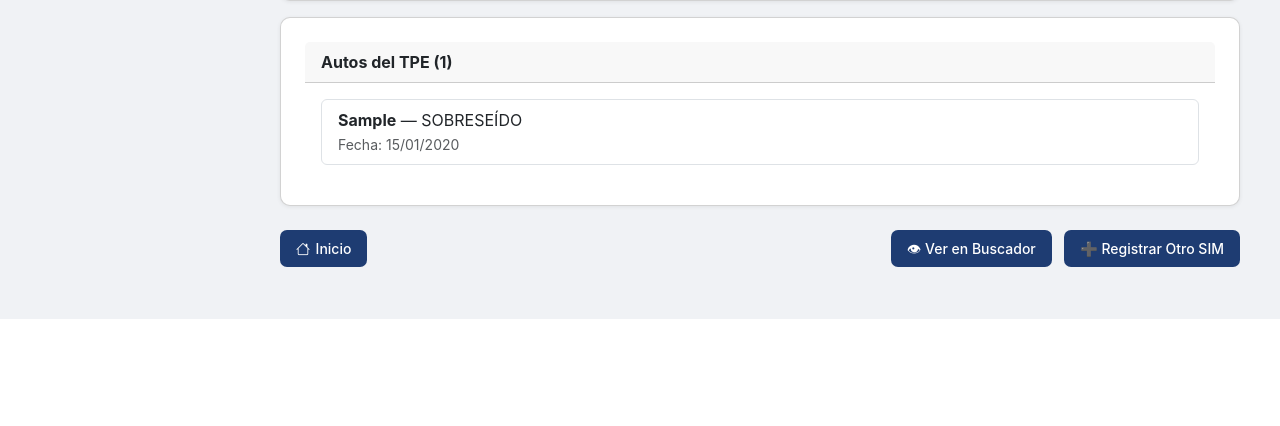
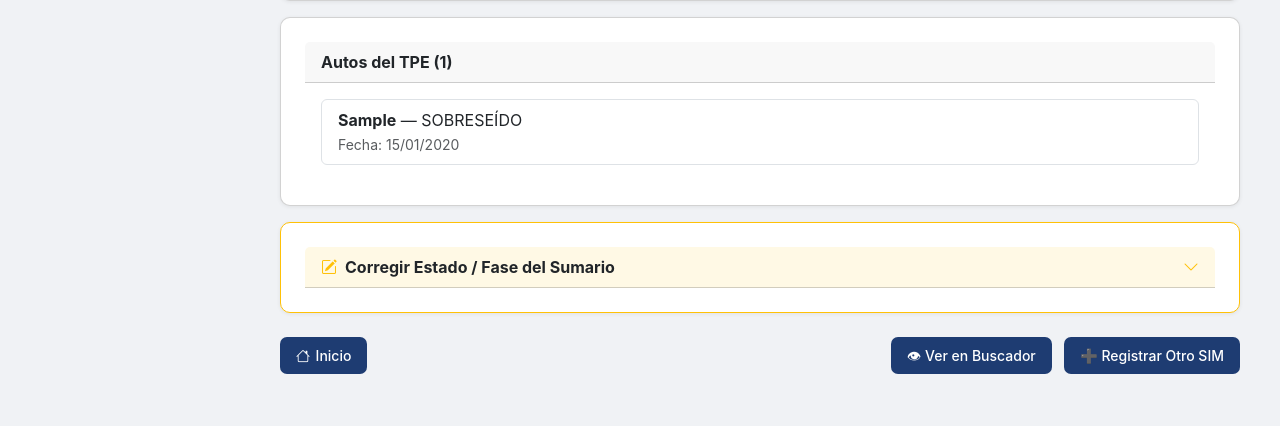
Before and after one commit to taicon-code/tpe_prueba, a Django app: page /ayudante/wizard/1/resumen/ in a window 1280 px wide. Shown: the part 1038-1464 px from the top of the page. Before the commit the page ends 1357 px from the top, so only its background shows below. Run offline with Django 5.2, Linux system fonts and the light colour scheme; a user stored in the database is signed in; tables that the repository leaves empty hold one stand-in row (values such as "Sample post"); parts of the project's set-up code (start-up, migrations or seed data) failed here and were passed over.

Commit message:
fix:estado de sim historicos

```diff
--- a/tpe_app/templates/tpe_app/ayudante/wizard/resumen.html
+++ b/tpe_app/templates/tpe_app/ayudante/wizard/resumen.html
@@ -162,6 +162,49 @@
     </div>
     {% endif %}
 
+    <!-- Corrección manual de estado/fase -->
+    <div class="card mb-3 border-warning">
+        <div class="card-header bg-warning bg-opacity-10 d-flex justify-content-between align-items-center"
+             style="cursor:pointer;" data-bs-toggle="collapse" data-bs-target="#panelCorreccion">
+            <span><i class="bi bi-pencil-square me-2 text-warning"></i><strong>Corregir Estado / Fase del Sumario</strong></span>
+            <i class="bi bi-chevron-down text-warning"></i>
+        </div>
+        <div class="collapse" id="panelCorreccion">
+            <div class="card-body">
+                <p class="text-muted small mb-3">
+                    Usa esta opción para corregir el estado y fase de sumarios históricos que no siguieron el flujo automático.
+                </p>
+                <form method="post">
+                    {% csrf_token %}
+                    <input type="hidden" name="accion" value="corregir_estado">
+                    <div class="row g-3">
+                        <div class="col-md-5">
+                            <label class="form-label fw-semibold">Estado</label>
+                            <select name="estado" class="form-select form-select-sm">
+                                {% for val, label in estado_choices %}
+                                    <option value="{{ val }}" {% if val == sim.estado %}selected{% endif %}>{{ label }}</option>
+                                {% endfor %}
+                            </select>
+                        </div>
+                        <div class="col-md-5">
+                            <label class="form-label fw-semibold">Fase</label>
+                            <select name="fase" class="form-select form-select-sm">
+                                {% for val, label in fase_choices %}
+                                    <option value="{{ val }}" {% if val == sim.fase %}selected{% endif %}>{{ label }}</option>
+                                {% endfor %}
+                            </select>
+                        </div>
+                        <div class="col-md-2 d-flex align-items-end">
+                            <button type="submit" class="btn btn-warning btn-sm w-100">
+                                <i class="bi bi-check-lg me-1"></i>Guardar
+                            </button>
+                        </div>
+                    </div>
+                </form>
+            </div>
+        </div>
+    </div>
+
     <!-- Botones de navegación -->
     <div class="d-flex justify-content-between gap-2 mt-4">
         <a href="{% url 'ayudante_dashboard' %}" class="btn btn-outline-secondary">
--- a/tpe_app/views/admin2_views.py
+++ b/tpe_app/views/admin2_views.py
@@ -592,6 +592,7 @@ def admin2_confirmar_archivo_sproda(request, sim_id):
         observacion = request.POST.get('observacion', '').strip()
         with transaction.atomic():
             sim.fase = 'CONCLUIDO'
+            sim.estado = 'PROCESO_CONCLUIDO_TPE'
             sim.save()
             # Registrar en historial de custodia
             CustodiaSIM.objects.create(
--- a/tpe_app/views/ayudante_views.py
+++ b/tpe_app/views/ayudante_views.py
@@ -1133,12 +1133,27 @@ def ayudante_wizard_paso4(request, sim_id, pm_id=None):
 
 @rol_requerido('AYUDANTE')
 def ayudante_wizard_resumen(request, sim_id):
-    """Vista de resumen final del wizard — solo lectura"""
+    """Vista de resumen final del wizard. Permite corrección manual de estado/fase."""
     sim = get_object_or_404(SIM.objects.prefetch_related('militares'), pk=sim_id)
-    resoluciones = Resolucion.objects.filter(sim=sim).order_by('fecha')
-    autos_tpe = AUTOTPE.objects.filter(sim=sim).order_by('fecha')
+
+    if request.method == 'POST' and request.POST.get('accion') == 'corregir_estado':
+        nuevo_estado = request.POST.get('estado', '').strip()
+        nueva_fase   = request.POST.get('fase', '').strip()
+        estados_validos = [c[0] for c in SIM.ESTADO_CHOICES]
+        fases_validas   = [c[0] for c in SIM.FASE_CHOICES]
+        if nuevo_estado in estados_validos and nueva_fase in fases_validas:
+            sim.estado = nuevo_estado
+            sim.fase   = nueva_fase
+            sim.save()
+            messages.success(request, f'Estado y fase del SIM {sim.codigo} actualizados correctamente.')
+        else:
+            messages.error(request, 'Valor de estado o fase no válido.')
+        return redirect('ayudante_wizard_resumen', sim_id=sim.pk)
+
+    resoluciones    = Resolucion.objects.filter(sim=sim).order_by('fecha')
+    autos_tpe       = AUTOTPE.objects.filter(sim=sim).order_by('fecha')
     apelaciones_tsp = ApelacionTSP.objects.filter(sim=sim).order_by('fecha_presentacion')
-    actuados_tsp = ActuadoTSP.objects.filter(sim=sim).order_by('fecha')
+    actuados_tsp    = ActuadoTSP.objects.filter(sim=sim).order_by('fecha')
 
     return render(request, 'tpe_app/ayudante/wizard/resumen.html', {
         'sim': sim,
@@ -1146,6 +1161,8 @@ def ayudante_wizard_resumen(request, sim_id):
         'autos_tpe': autos_tpe,
         'apelaciones_tsp': apelaciones_tsp,
         'actuados_tsp': actuados_tsp,
+        'estado_choices': SIM.ESTADO_CHOICES,
+        'fase_choices':   SIM.FASE_CHOICES,
         'paso_actual': 5,
         'total_pasos': 4,
     })
```
Also changed, not shown: tpe_app/views/export_views.py (+13 -5 lines).
